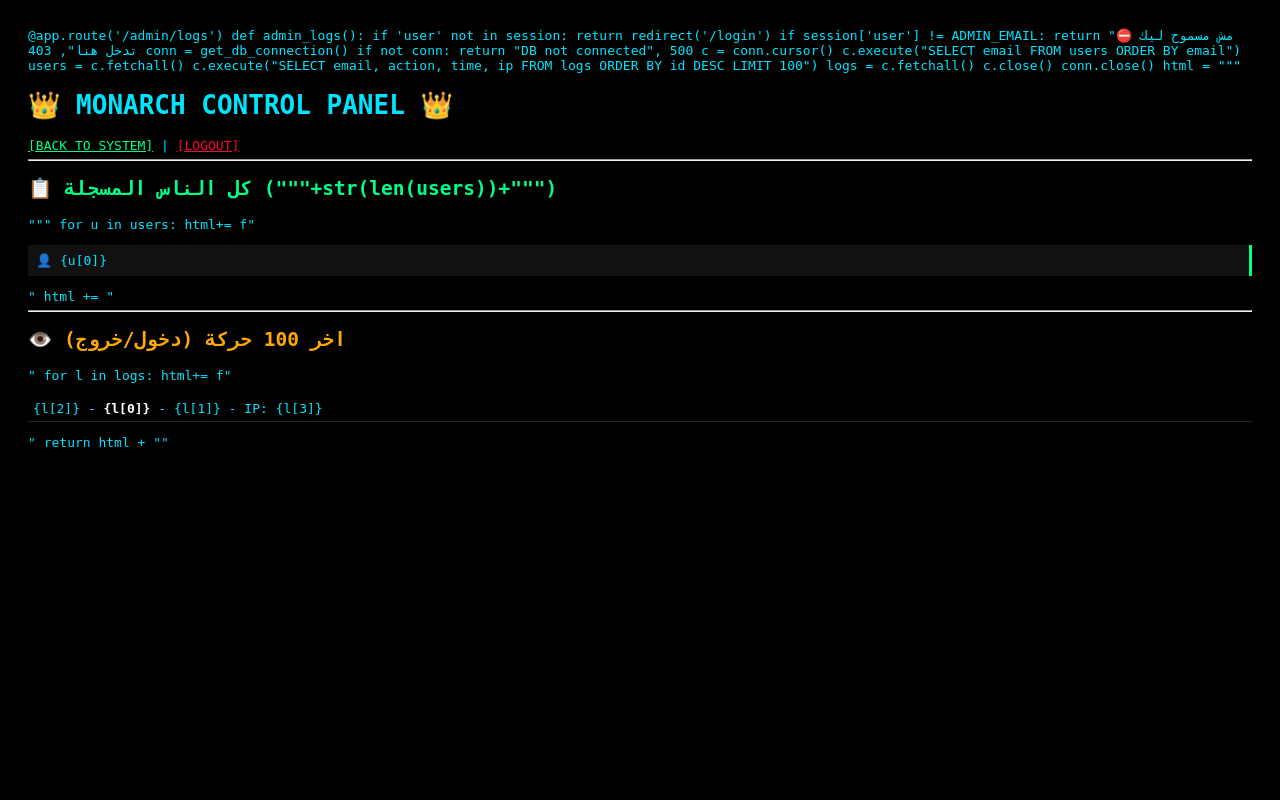
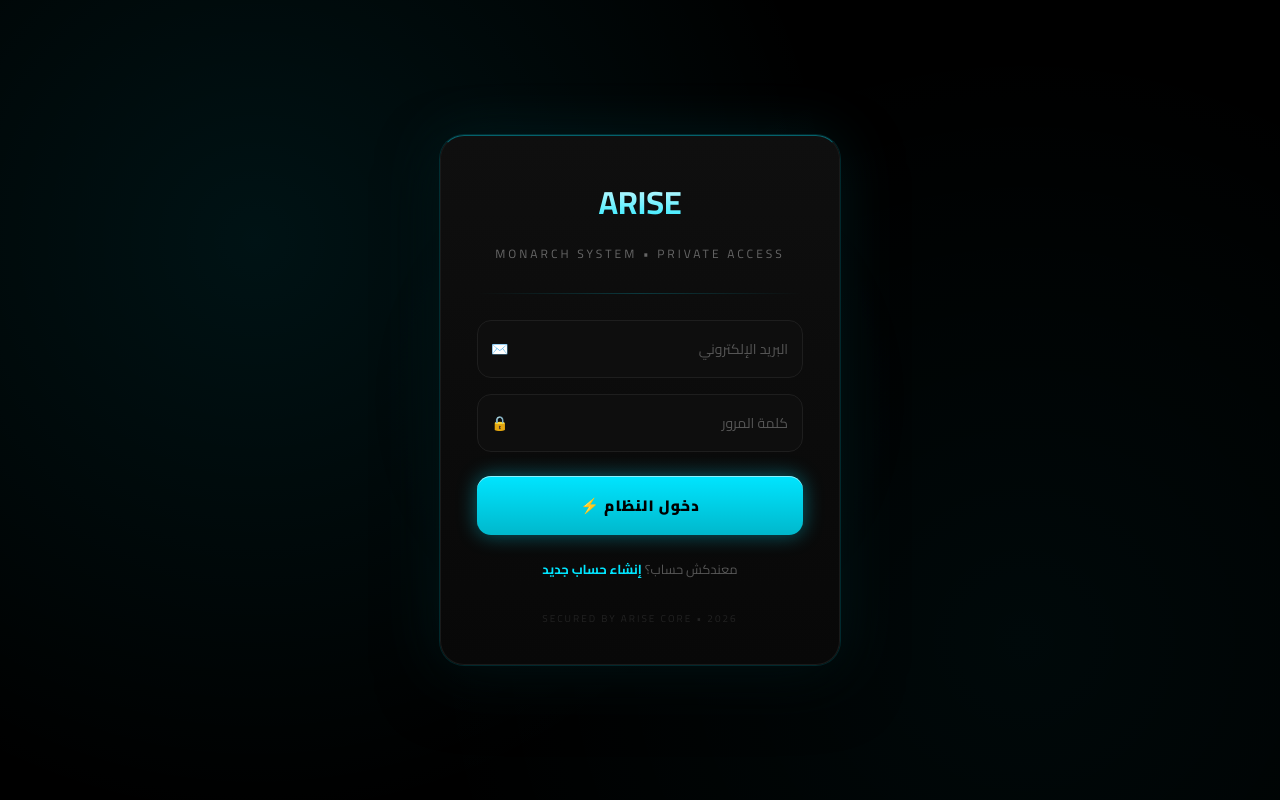
Before and after one commit to hackeregypt664-spec/-ARISE-system, a Flask app: page /login in a window 1280 px wide. Run offline with Flask 3, Linux system fonts and the light colour scheme; some libraries are stand-ins or nearby versions.

Commit message:
final fix for vercel

```diff
--- a/app.py
+++ b/app.py
@@ -124,11 +124,16 @@
     conn = get_db_connection()
     if not conn: return "DB not connected", 500
     c = conn.cursor()
+    c.execute("SELECT email FROM users ORDER BY email")
+    users = c.fetchall()
     c.execute("SELECT email, action, time, ip FROM logs ORDER BY id DESC LIMIT 100")
     logs = c.fetchall()
     c.close()
     conn.close()
-    html = "<body style='background:#000;color:#00e5ff;font-family:monospace;padding:20px'><h1>MONARCH LOGS 👁️</h1><a href='/' style='color:#ff0040'>[BACK]</a><hr>"
+    html = f"<body style='background:#000;color:#00e5ff;font-family:monospace;padding:20px'><h1>👑 CONTROL PANEL - {len(users)} USERS 👑</h1><a href='/' style='color:#00ff88'>[BACK]</a><hr><h2>📋 الناس المسجلة:</h2>"
+    for u in users:
+        html+= f"<p>👤 {u[0]}</p>"
+    html+="<hr><h2>👁️ الحركات:</h2>"
     for l in logs:
         html+= f"<p>{l[2]} - {l[0]} - {l[1]} - {l[3]}</p>"
     return html + "</body>"
--- a/templates/login.html
+++ b/templates/login.html
@@ -1,33 +1,113 @@
-@app.route('/admin/logs')
-def admin_logs():
-    if 'user' not in session: return redirect('/login')
-    if session['user'] != ADMIN_EMAIL:
-        return "⛔ مش مسموح ليك تدخل هنا", 403
+<!DOCTYPE html>
+<html lang="ar" dir="rtl">
+<head>
+<meta charset="UTF-8">
+<meta name="viewport" content="width=device-width, initial-scale=1.0">
+<title>ARISE - Monarch Access</title>
+<link href="https://fonts.googleapis.com/css2?family=Cairo:wght@400;700;900&display=swap" rel="stylesheet">
+<style>
+*{margin:0;padding:0;box-sizing:border-box;font-family:'Cairo','Segoe UI',sans-serif}
+body{
+  background:#000;
+  background-image:
+    radial-gradient(circle at 20% 30%, #00e5ff15 0%, transparent 50%),
+    radial-gradient(circle at 80% 80%, #00e5ff0a 0%, transparent 50%);
+  display:flex;align-items:center;justify-content:center;min-height:100vh;padding:20px;
+  overflow:hidden;
+}
+body::before{
+  content:'';
+  position:absolute;width:600px;height:600px;
+  background:radial-gradient(circle, #00e5ff08, transparent 70%);
+  animation: pulse 4s infinite;
+}
+@keyframes pulse{0%,100%{transform:scale(1);opacity:.5}50%{transform:scale(1.2);opacity:.8}}
 
-    conn = get_db_connection()
-    if not conn: return "DB not connected", 500
-    c = conn.cursor()
+.card{
+  position:relative;
+  width:100%;max-width:400px;
+  background:linear-gradient(180deg, #0f0f0f 0%, #080808 100%);
+  border:1px solid #1a1a1a;
+  border-top:1px solid #00e5ff66;
+  box-shadow: 0 0 0 1px #00e5ff22, 0 0 60px #00e5ff18, 0 20px 60px #000;
+  border-radius:24px;padding:36px;
+  animation: rise .8s ease-out;
+}
+@keyframes rise{from{opacity:0;transform:translateY(30px)}to{opacity:1;transform:translateY(0)}}
 
-    c.execute("SELECT email FROM users ORDER BY email")
-    users = c.fetchall()
+.logo-wrap{text-align:center;margin-bottom:28px}
+h1 {
+  background: linear-gradient(180deg,#fff,#00e5ff);
+  -webkit-background-clip: text;
+  background-clip: text;
+  -webkit-text-fill-color: transparent;
+  color: transparent;
+}
+p.sub{color:#666;text-align:center;margin:10px 0 0;font-size:12px;letter-spacing:3px;text-transform:uppercase}
+.line{height:1px;background:linear-gradient(90deg, transparent, #00e5ff33, transparent);margin:26px 0}
 
-    c.execute("SELECT email, action, time, ip FROM logs ORDER BY id DESC LIMIT 100")
-    logs = c.fetchall()
-    c.close()
-    conn.close()
+.input-group{position:relative;margin-bottom:16px}
+.input-group span{position:absolute;left:14px;top:50%;transform:translateY(-50%);color:#444;font-size:14px}
+input{
+  width:100%;background:#0e0e0e;border:1px solid #1e1e1e;border-radius:14px;
+  padding:15px 14px 15px 40px;color:#fff;outline:none;transition:.3s;font-size:14px
+}
+input:focus{border-color:#00e5ff;background:#111;box-shadow:0 0 0 3px #00e5ff15, 0 0 20px #00e5ff20}
+input::placeholder{color:#555}
 
-    html = """
-    <body style='background:#000;color:#00e5ff;font-family:monospace;padding:20px'>
-    <h1>👑 MONARCH CONTROL PANEL 👑</h1>
-    <a href='/' style='color:#00ff88'>[BACK TO SYSTEM]</a> | <a href='/logout' style='color:#ff0040'>[LOGOUT]</a>
-    <hr>
-    <h2 style='color:#00ff88'>📋 كل الناس المسجلة ("""+str(len(users))+""")</h2>
-    """
-    for u in users:
-        html+= f"<p style='background:#111;padding:8px;border-right:3px solid #00ff88'>👤 {u[0]}</p>"
+button{
+  width:100%;background:linear-gradient(180deg, #00e5ff, #00b8cc);color:#000;
+  border:none;border-radius:14px;padding:15px;font-weight:900;font-size:15px;
+  cursor:pointer;letter-spacing:1px;box-shadow:0 0 20px #00e5ff66, inset 0 1px 0 #ffffff88;
+  transition:.2s;margin-top:8px;position:relative;overflow:hidden
+}
+button::before{
+  content:'';position:absolute;top:0;left:-100%;width:100%;height:100%;
+  background:linear-gradient(90deg, transparent, #ffffff55, transparent);transition:.6s
+}
+button:hover::before{left:100%}
+button:hover{transform:translateY(-1px);box-shadow:0 0 30px #00e5ff88}
+button:active{transform:scale(.98)}
 
-    html += "<hr><h2 style='color:#ffaa00'>👁️ اخر 100 حركة (دخول/خروج)</h2>"
-    for l in logs:
-        html+= f"<p style='border-bottom:1px solid #222;padding:5px'>{l[2]} - <b style='color:#fff'>{l[0]}</b> - {l[1]} - IP: {l[3]}</p>"
+.error{
+  background:linear-gradient(180deg, #ff003315, #ff003308);
+  border:1px solid #ff003333;color:#ff6b6b;padding:12px;border-radius:12px;
+  text-align:center;margin-bottom:18px;font-size:13px;animation:shake .4s
+}
+@keyframes shake{0%,100%{transform:translateX(0)}25%{transform:translateX(-4px)}75%{transform:translateX(4px)}}
 
-    return html + "</body>"
+.link{text-align:center;margin-top:22px;color:#555;font-size:13px}
+.link a{color:#00e5ff;text-decoration:none;font-weight:700;transition:.2s}
+.link a:hover{color:#fff;text-shadow:0 0 10px #00e5ff}
+.footer{margin-top:28px;text-align:center;color:#222;font-size:10px;letter-spacing:2px}
+</style>
+</head>
+<body>
+<div class="card">
+  <div class="logo-wrap">
+    <h1>ARISE</h1>
+    <p class="sub">Monarch System • Private Access</p>
+  </div>
+  <div class="line"></div>
+
+  {% if error %}
+  <div class="error">⚠️ {{ error }}</div>
+  {% endif %}
+
+  <form method="POST">
+    <div class="input-group">
+      <span>✉️</span>
+      <input type="email" name="email" placeholder="البريد الإلكتروني" required>
+    </div>
+    <div class="input-group">
+      <span>🔒</span>
+      <input type="password" name="password" placeholder="كلمة المرور" required>
+    </div>
+    <button type="submit">دخول النظام ⚡</button>
+  </form>
+
+  <div class="link">معندكش حساب؟ <a href="/register">إنشاء حساب جديد</a></div>
+  <div class="footer">SECURED BY ARISE CORE • 2026</div>
+</div>
+</body>
+</html>
```
